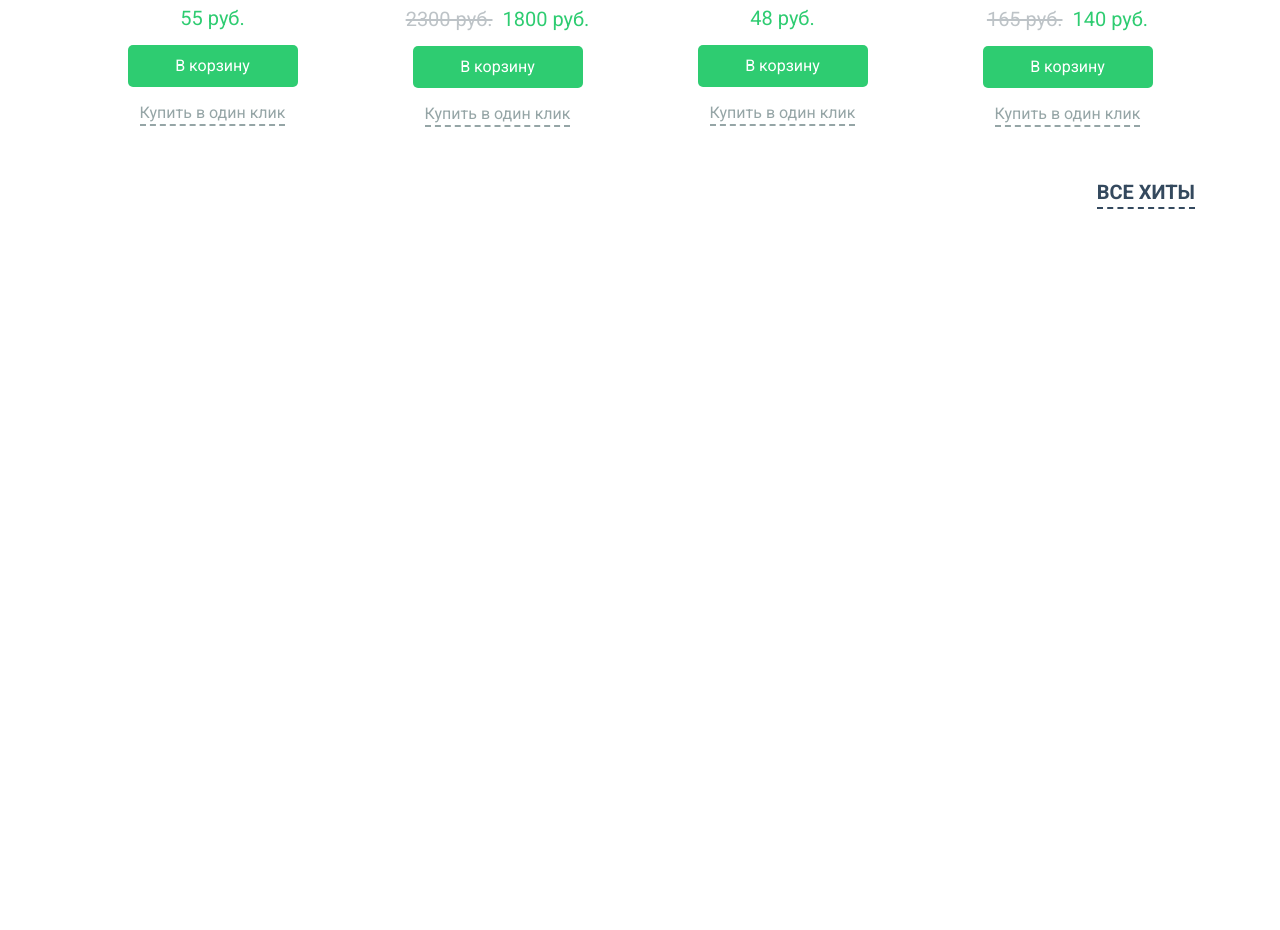
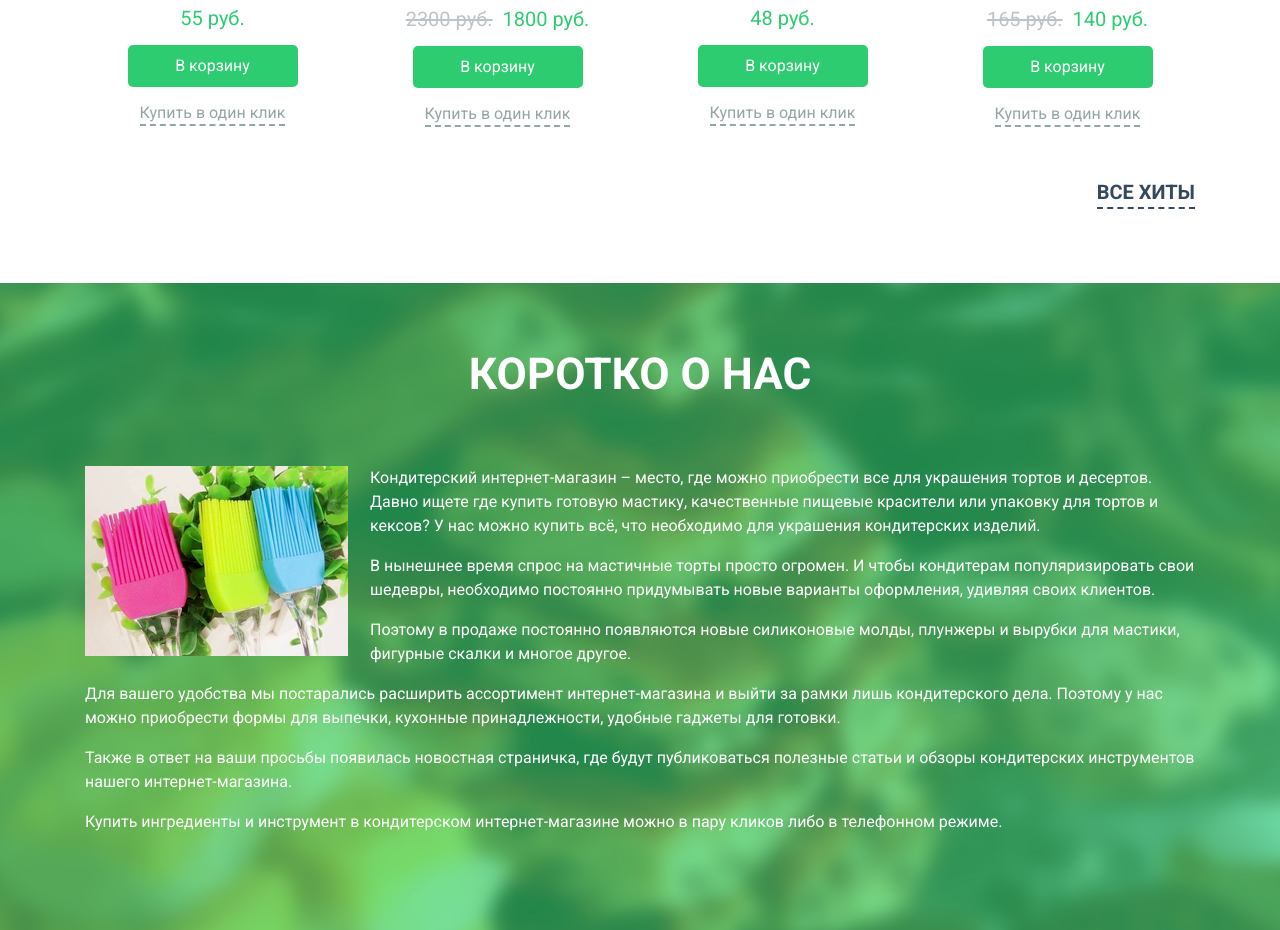
Before and after one commit to Keelaro1/mint-onlinestore, a website: page app/index.html in a window 1280 px wide. Shown: the part 1758-2688 px from the top of the page. Before the commit the page ends 2041 px from the top, so only its background shows below. Drawn offline with nearby package versions, Linux system fonts and the light colour scheme.

Commit message:
ADD section about

```diff
--- a/app/index.html
+++ b/app/index.html
@@ -300,7 +300,46 @@
     </div>
   </section>
 
-
+  <section class="about">
+    <div class="container">
+      <div class="row">
+        <div class="col-md">
+          <div class="about__title">Коротко о нас</div>
+        </div>
+      </div>
+      <div class="row">
+        <div class="col-md-3">
+          <img class="about__img" src="images/about-img.jpg" alt="">
+        </div>
+        <div class="col-md-9">
+          <div class="about__text">
+            <p>Кондитерский интернет-магазин – место, где можно приобрести все для украшения тортов
+              и десертов. Давно ищете где купить готовую мастику, качественные пищевые красители или упаковку для тортов
+              и
+              кексов? У нас можно купить всё, что необходимо для украшения кондитерских изделий.</p>
+            <p>В нынешнее время спрос на мастичные торты просто огромен. И чтобы кондитерам популяризировать свои
+              шедевры,
+              необходимо постоянно придумывать новые варианты оформления, удивляя своих клиентов.</p>
+            <p>Поэтому в продаже постоянно появляются новые силиконовые молды, плунжеры и вырубки для мастики, фигурные
+              скалки и многое другое.</p>
+          </div>
+        </div>
+      </div>
+      <div class="row">
+        <div class="col-md">
+          <div class="about__text text-second">
+            <p>Для вашего удобства мы постарались расширить ассортимент интернет-магазина и выйти за рамки лишь
+              кондитерского дела. Поэтому у нас можно приобрести формы для выпечки, кухонные принадлежности, удобные
+              гаджеты для готовки.</p>
+            <p>Также в ответ на ваши просьбы появилась новостная страничка, где будут публиковаться полезные статьи и
+              обзоры кондитерских инструментов нашего интернет-магазина. </p>
+            <p>Купить ингредиенты и инструмент в кондитерском интернет-магазине можно в пару
+              кликов либо в телефонном режиме.</p>
+          </div>
+        </div>
+      </div>
+    </div>
+  </section>
 
 
   <script src="https://code.jquery.com/jquery-3.3.1.slim.min.js"
--- a/app/scss/blocks/_about.scss
+++ b/app/scss/blocks/_about.scss
@@ -0,0 +1,24 @@
+.about {
+  background-image: url(../images/about-bg.jpg);
+  background-repeat: no-repeat;
+  background-position: center;
+  background-size: cover;
+}
+
+.about__title {
+  font-size: 44px;
+  line-height: 53px;
+  font-weight: 700;
+  color: #fff;
+  text-transform: uppercase;
+  text-align: center;
+  padding: 65px 0;
+}
+
+.about__text {
+  color: #fff;
+}
+
+.text-second {
+  padding-bottom: 80px;
+}
```
Also changed, not shown: app/css/style.min.css, app/images/about-bg.jpg (added), app/images/about-img.jpg (added).
